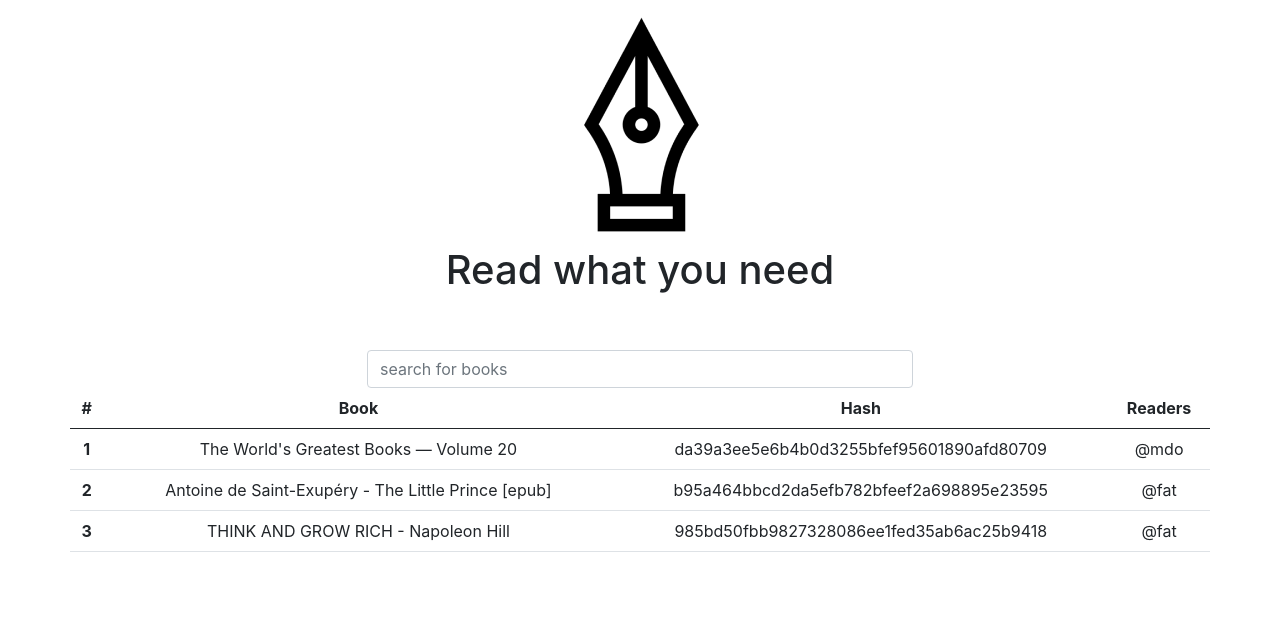
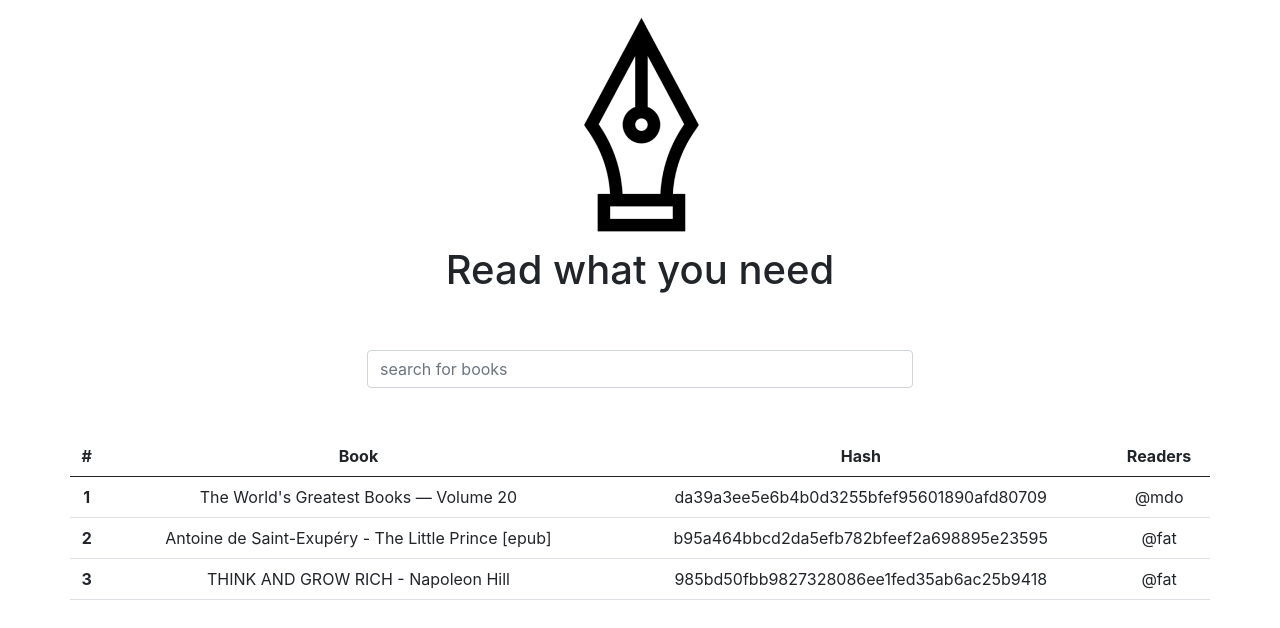
Before and after one commit to read-what-you-need/rn-client, a React (Create React App) app: page / in a window 1280 px wide. Shown: the top 628 px of the page. Built offline with nearby package versions, Linux system fonts and the light colour scheme.

Commit message:
add manifest todo

```diff
--- a/src/components/LiveReadersTable.js
+++ b/src/components/LiveReadersTable.js
@@ -2,7 +2,7 @@ import React from "react";
 
 const liveReadersTable = () => {
   return (
-    <table className="table table-hover">
+    <table className="table table-hover mt-5">
       <thead>
         <tr>
           <th scope="col">#</th>
```
Also changed, not shown: src/index.js (+21 -5 lines).
